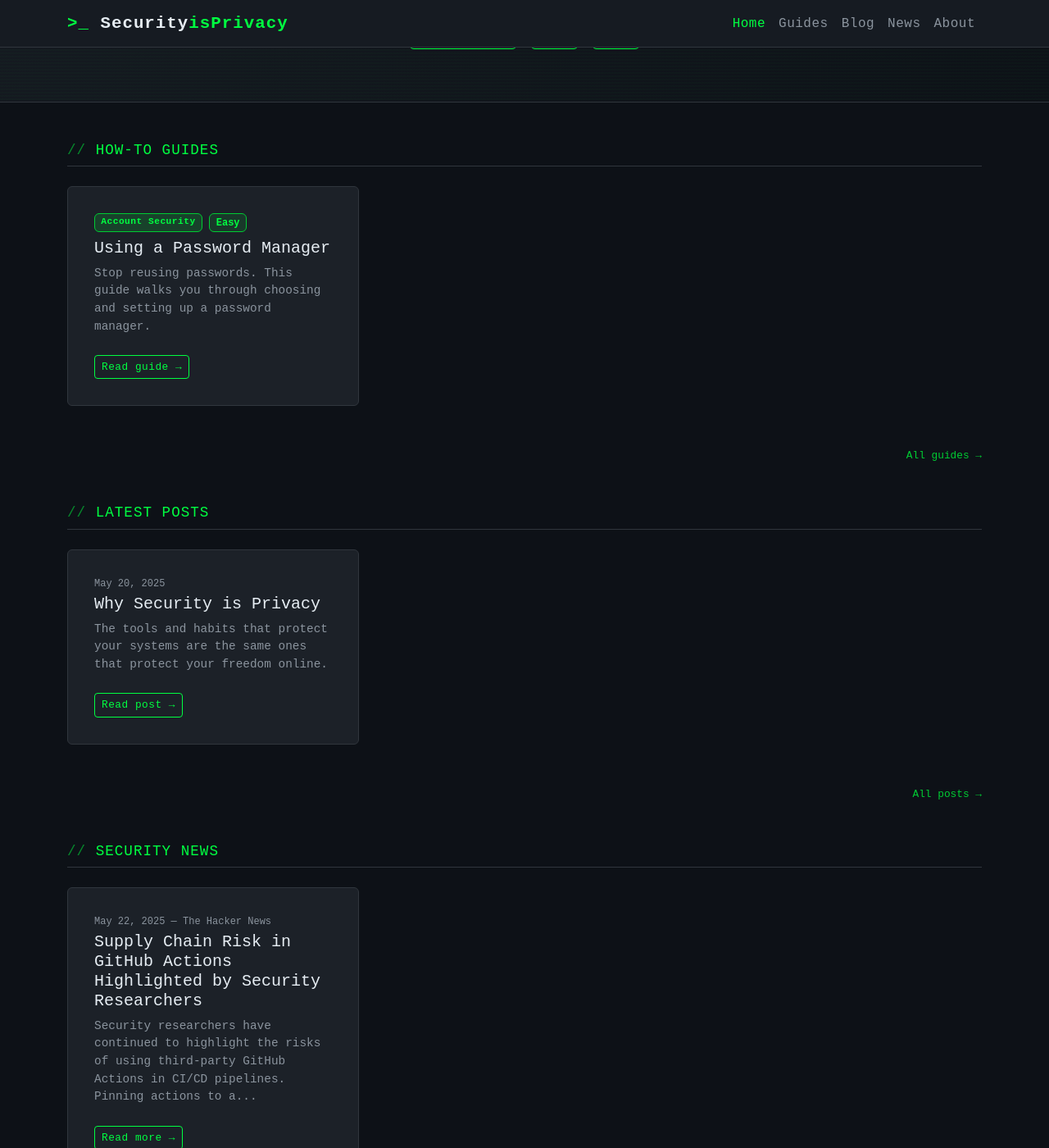
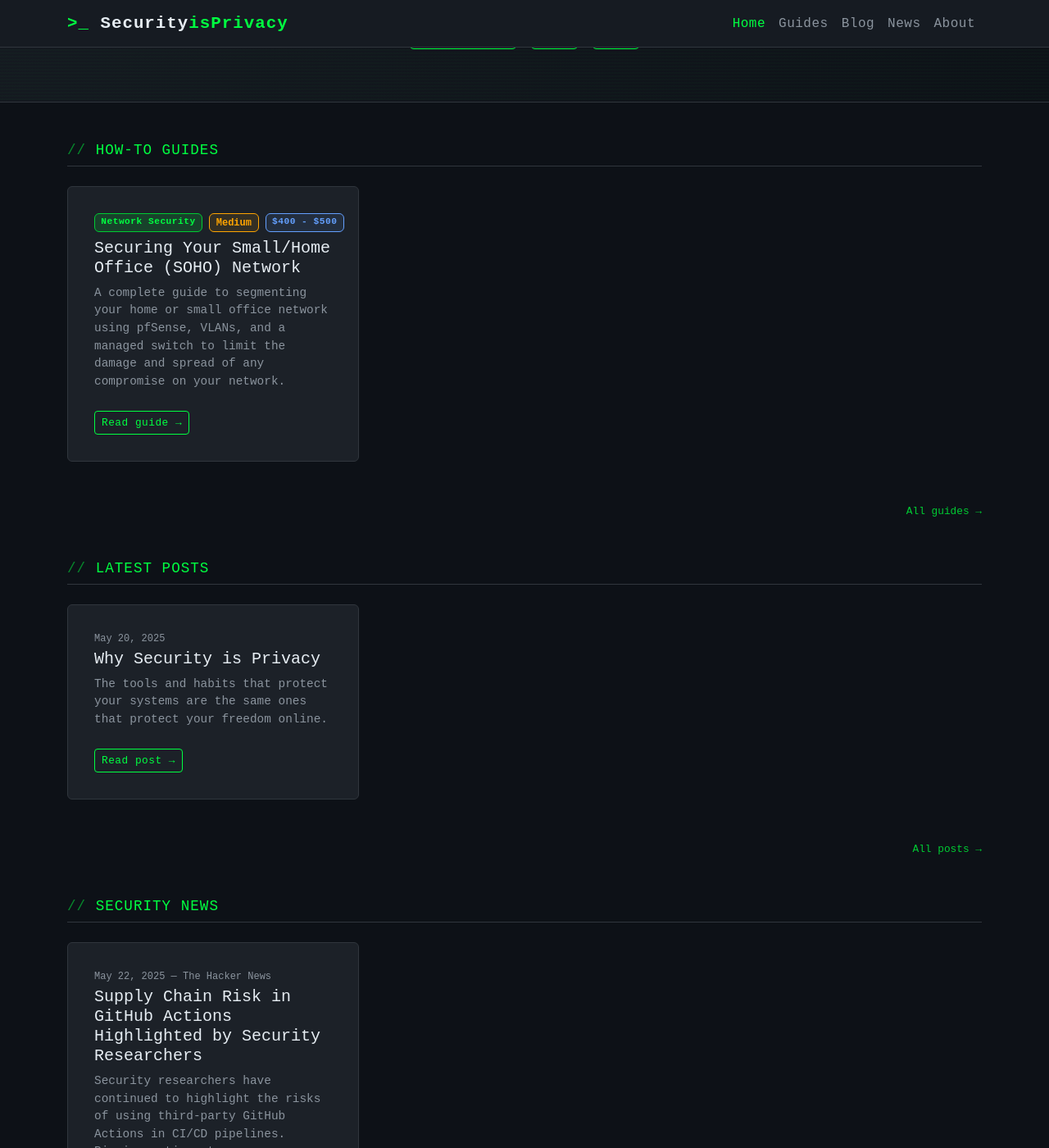
Before and after one commit to bash-against-the-machine/securityisprivacy, a Jekyll site: the page built from index.html, in a window 1280 px wide and 1400 px high, scrolled down 235 px. Shown: the whole window at 82% size. Built offline with Jekyll 4.4.1, drawn with Linux system fonts in a browser that asks for light colours.

```diff
--- a/_config.yml
+++ b/_config.yml
@@ -6,7 +6,7 @@ baseurl: ""
 collections:
   guides:
     output: true
-    permalink: /guides/:slug/
+    permalink: /guides/:path/
   news:
     output: true
     permalink: /news/:slug/
--- /dev/null
+++ b/_guides/securing-your-soho-network/index.md
@@ -0,0 +1,40 @@
+---
+title: "Securing Your Small/Home Office (SOHO) Network"
+excerpt: "A complete guide to segmenting your home or small office network using pfSense, VLANs, and a managed switch to limit the
+damage and spread of any compromise on your network."
+category: "Network Security"
+difficulty: "medium"
+cost: "$400 - $500"
+date: 2026-05-28
+is_index: true
+guide_series: securing-your-soho-network
+part: 0
+permalink: /guides/securing-your-soho-network/
+---
+
+Most small and home office networks are "flat"(every device shares the same network). This means a single compromised device
+(a guest on WiFi, a vulnerable smart thermostat, a hacked printer) can see and attack everything else.
+This is exactly how ransomware spreads so quickly in small businesses.
+
+This guide walks you through building a properly segmented network using **pfSense** as your firewall, a **managed switch**,
+and **VLANs** to isolate trusted devices, IoT gadgets, and guest traffic from one another. A device compromised on one segment
+cannot reach devices on another.
+
+## What You Will Need
+
+| Equipment | Estimated Cost |
+|---|---|
+| Mini PC with dual Ethernet (for pfSense) | ~$135–$300 |
+| Managed switch with VLAN support (e.g. TP-Link TL-SG105E) | ~$25–$45 |
+| Two wireless access points | ~$25–$45 each |
+| Admin laptop/PC (16 GB RAM recommended) | existing hardware |
+
+## Naming Conventions and Text Styles in Guide
+
+
+
+## Sections
+
+[Introduction: The Network Sprawl Problem](/guides/securing-your-soho-network/01-introduction/)
+
+[Installing pfSense](/guides/securing-your-soho-network/02-installing-pfsense/)
--- a/assets/css/style.css
+++ b/assets/css/style.css
@@ -141,6 +141,7 @@ body {
 .badge-easy { background-color: rgba(0, 255, 65, 0.1); color: var(--accent); border: 1px solid var(--accent-dim); }
 .badge-medium { background-color: rgba(255, 165, 0, 0.1); color: var(--warning); border: 1px solid var(--warning); }
 .badge-hard { background-color: rgba(255, 68, 68, 0.1); color: var(--danger); border: 1px solid var(--danger); }
+.badge-cost { background-color: rgba(100, 160, 255, 0.1); color: #64a0ff; border: 1px solid #64a0ff; font-size: 0.7rem; letter-spacing: 0.5px; }
 
 /* Post/guide detail */
 .detail-meta {
@@ -253,3 +254,29 @@ footer .accent { color: var(--accent); }
 .back-link::before {
     content: "← ";
 }
+
+/* Guide prev/next navigation */
+.guide-nav {
+    display: flex;
+    justify-content: space-between;
+    border-top: 1px solid var(--border-color);
+    padding-top: 1.5rem;
+    gap: 1rem;
+}
+
+.guide-nav-prev,
+.guide-nav-next {
+    color: var(--accent-dim);
+    text-decoration: none;
+    font-size: 0.9rem;
+    transition: color 0.2s;
+}
+
+.guide-nav-prev:hover,
+.guide-nav-next:hover {
+    color: var(--accent);
+}
+
+.guide-nav-next {
+    margin-left: auto;
+}
--- a/guides/index.html
+++ b/guides/index.html
@@ -10,7 +10,7 @@ nav_active: guides
 </div>
 
 <div class="container pb-5">
-    {% assign all_guides = site.guides | where_exp: "g", "g.draft != true" | sort: "date" | reverse %}
+    {% assign all_guides = site.guides | where_exp: "g", "g.is_index == true" | where_exp: "g", "g.draft != true" | sort: "date" | reverse %}
     {% if all_guides.size > 0 %}
     <div class="row g-4">
         {% for guide in all_guides %}
@@ -20,6 +20,7 @@ nav_active: guides
                     <div class="d-flex gap-2 mb-2">
                         {% if guide.category %}<span class="badge badge-category">{{ guide.category }}</span>{% endif %}
                         {% if guide.difficulty %}<span class="badge badge-{{ guide.difficulty }}">{{ guide.difficulty | capitalize }}</span>{% endif %}
+                        {% if guide.cost %}<span class="badge badge-cost">{{ guide.cost }}</span>{% endif %}
                     </div>
                     <h5 class="card-title">
                         <a href="{{ guide.url }}">{{ guide.title }}</a>
--- a/index.html
+++ b/index.html
@@ -23,7 +23,7 @@ nav_active: home
 
     <!-- Latest Guides -->
     <h2 class="section-header">How-To Guides</h2>
-    {% assign latest_guides = site.guides | where_exp: "g", "g.draft != true" | sort: "date" | reverse %}
+    {% assign latest_guides = site.guides | where_exp: "g", "g.is_index == true" | where_exp: "g", "g.draft != true" | sort: "date" | reverse %}
     {% if latest_guides.size > 0 %}
     <div class="row g-4 mb-5">
         {% for guide in latest_guides limit: 3 %}
@@ -33,6 +33,7 @@ nav_active: home
                     <div class="d-flex gap-2 mb-2">
                         {% if guide.category %}<span class="badge badge-category">{{ guide.category }}</span>{% endif %}
                         {% if guide.difficulty %}<span class="badge badge-{{ guide.difficulty }}">{{ guide.difficulty | capitalize }}</span>{% endif %}
+                        {% if guide.cost %}<span class="badge badge-cost">{{ guide.cost }}</span>{% endif %}
                     </div>
                     <h5 class="card-title">
                         <a href="{{ guide.url }}">{{ guide.title }}</a>
```
Also changed, not shown: _guides/securing-your-soho-network-installing-pfsense.md (added, +30 -0 lines), _guides/securing-your-soho-network-introduction.md (added, +152 -0 lines), _guides/securing-your-soho-network/01-introduction.md (added, +136 -0 lines), _guides/securing-your-soho-network/02-installing-pfsense.md (added, +32 -0 lines), _layouts/guide.html (+38 -0 lines), assets/images/flat-network.png (added), assets/images/segmented-network.png (added).
